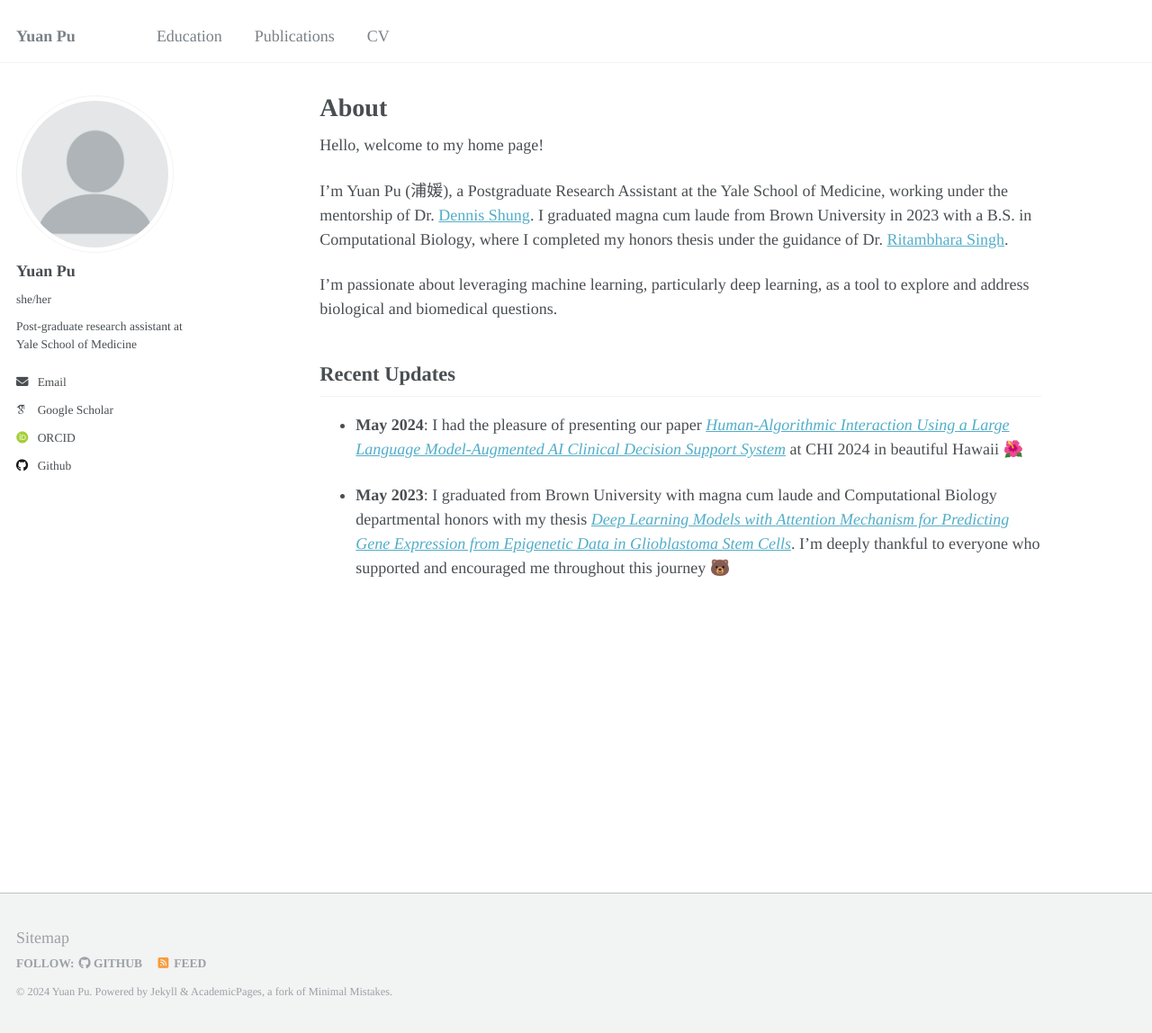
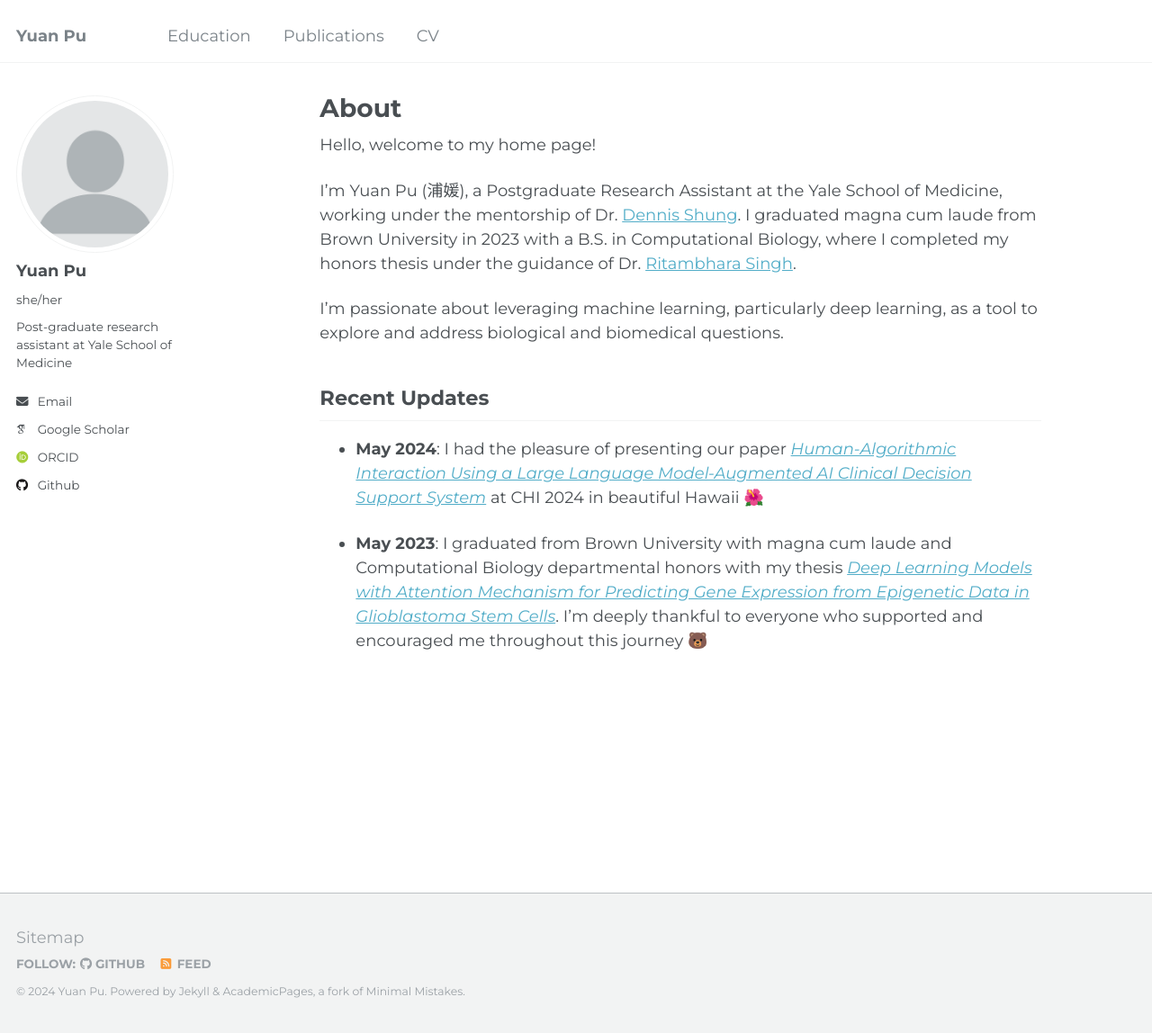
Before and after one commit to yuan-pu/yuan-pu_academicPages, a Jekyll site: the page built from _pages/about.md, in a window 1280 px wide and 1148 px high. Shown: the whole window at 90% size. Built offline with Jekyll 4.4.1, drawn with Linux system fonts in a browser that asks for light colours; some web fonts are replaced.

Commit message:
Update _variables.scss

```diff
--- a/_sass/_variables.scss
+++ b/_sass/_variables.scss
@@ -13,8 +13,8 @@ $paragraph-indent           : false; // true, false (default)
 $indent-var                 : 1.3em;
 
 /* system typefaces */
-$serif                      : "EB Garamond", Times, serif;
-$sans-serif                 : "Montserrat" -apple-system, ".SFNSText-Regular", "Roboto", "Segoe UI", "Helvetica Neue", "Lucida Grande", "San Francisco", Arial, sans-serif; // for easy unified use of "Merriweather", which is serif
+$serif                      : "Montserrat", "EB Garamond", Times, serif;
+$sans-serif                 : "Montserrat" -apple-system, ".SFNSText-Regular", "Roboto", "Segoe UI", "Helvetica Neue", "Lucida Grande", "San Francisco", Arial, sans-serif;
 $monospace                  : Monaco, Consolas, "Lucida Console", monospace;
 
 /* sans serif typefaces */
@@ -28,9 +28,9 @@ $bodoni                     : "Bodoni MT", serif;
 $calisto                    : "Calisto MT", serif;
 $garamond                   : Garamond, serif;
 
-$global-font-family         : "EB Garamond", $serif; // sans-serif or serif
-$header-font-family         : "EB Garamond", $serif; // sans-serif or serif
-$caption-font-family        : "EB Garamond", $serif; // sans-serif or serif
+$global-font-family         : "Montserrat", $serif; // sans-serif or serif
+$header-font-family         : "Montserrat", $serif; // sans-serif or serif
+$caption-font-family        : "Montserrat", $serif; // sans-serif or serif
 
 /* type scale */
 $type-size-1                : 2.441em;  // ~39.056px
```
